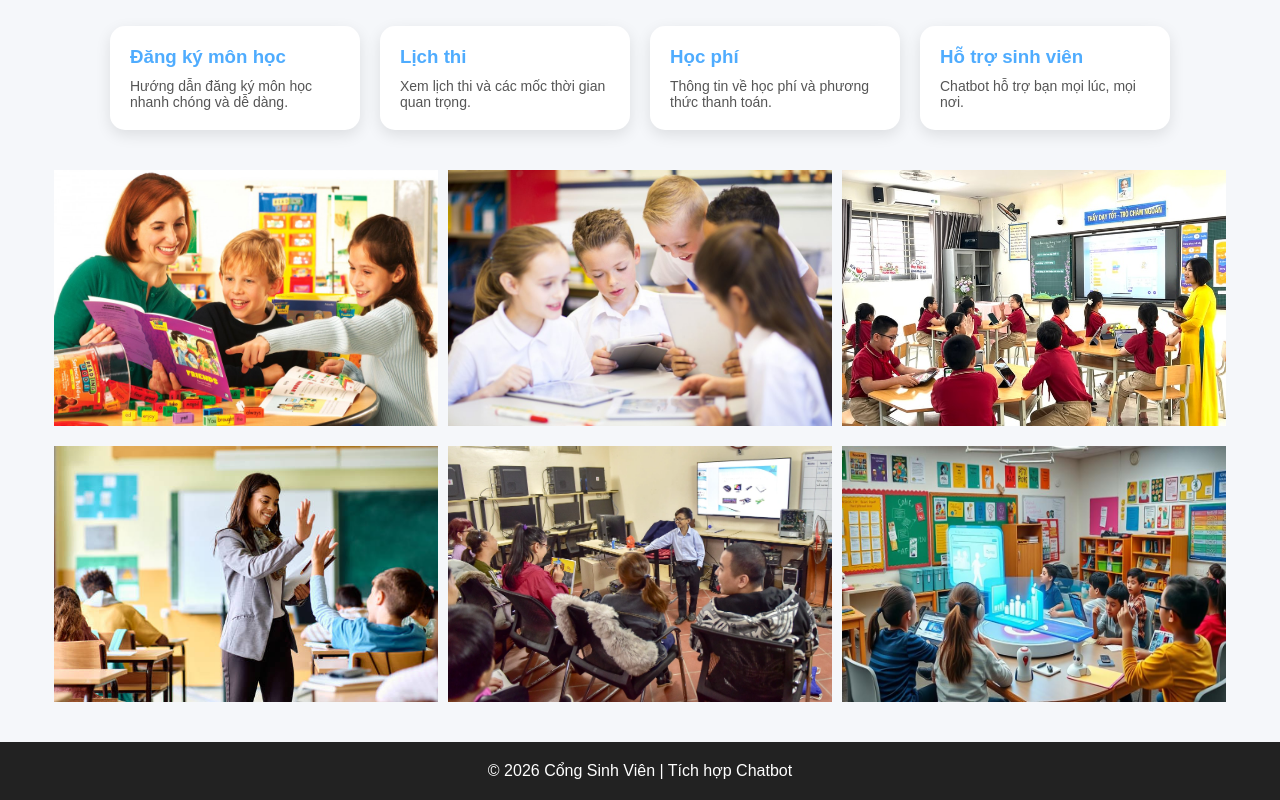
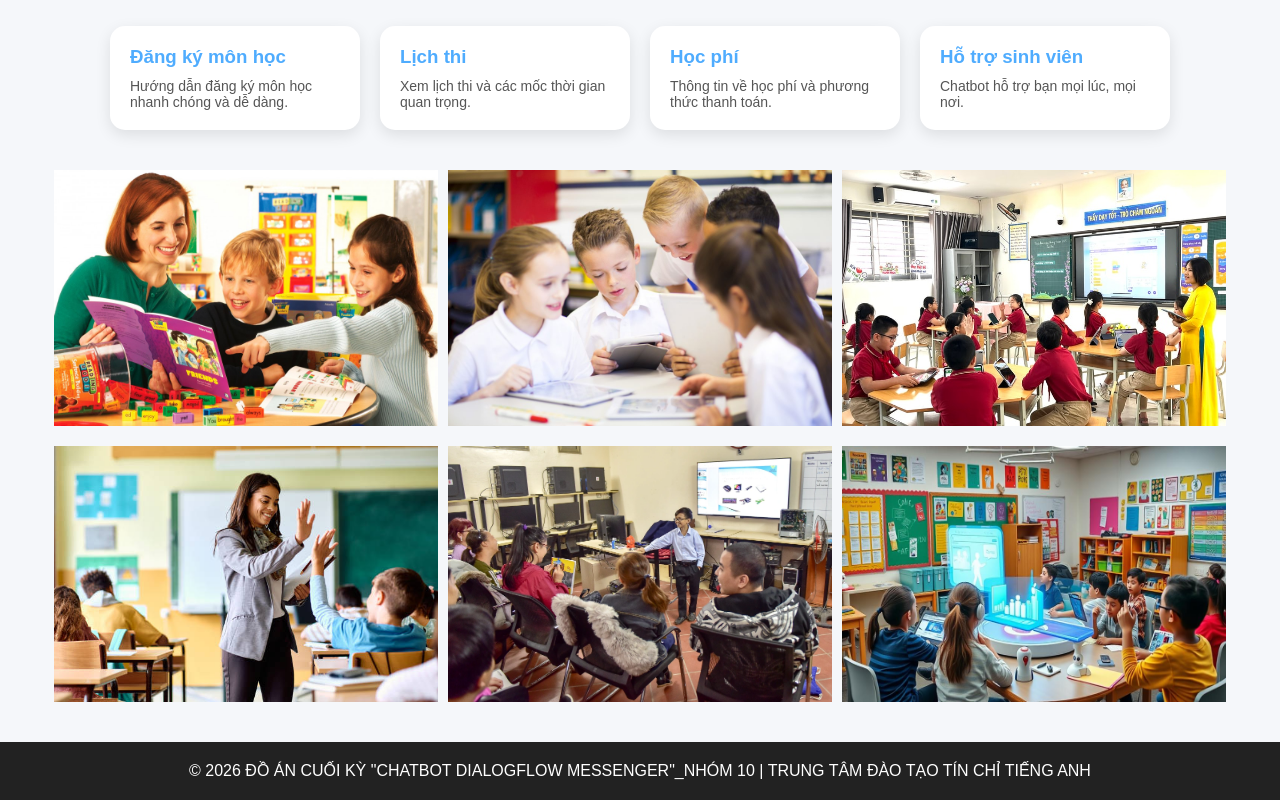
Before and after one commit to DoanThienPhuoc02072006/ChatBot-Dialogflow-Messenger, a plain HTML site: page index.html in a window 1280 px wide. Shown: the part 423-1223 px from the top of the page. Drawn offline with nearby package versions, Linux system fonts and the light colour scheme.

Commit message:
update index.html

```diff
--- a/index.html
+++ b/index.html
@@ -182,7 +182,7 @@
   </section>
 
   <footer>
-    <p>© 2026 Cổng Sinh Viên | Tích hợp Chatbot</p>
+    <p>© 2026 ĐỒ ÁN CUỐI KỲ "CHATBOT DIALOGFLOW MESSENGER"_NHÓM 10 | TRUNG TÂM ĐÀO TẠO TÍN CHỈ TIẾNG ANH</p>
   </footer>
 
   <div class="chatbot">
```
